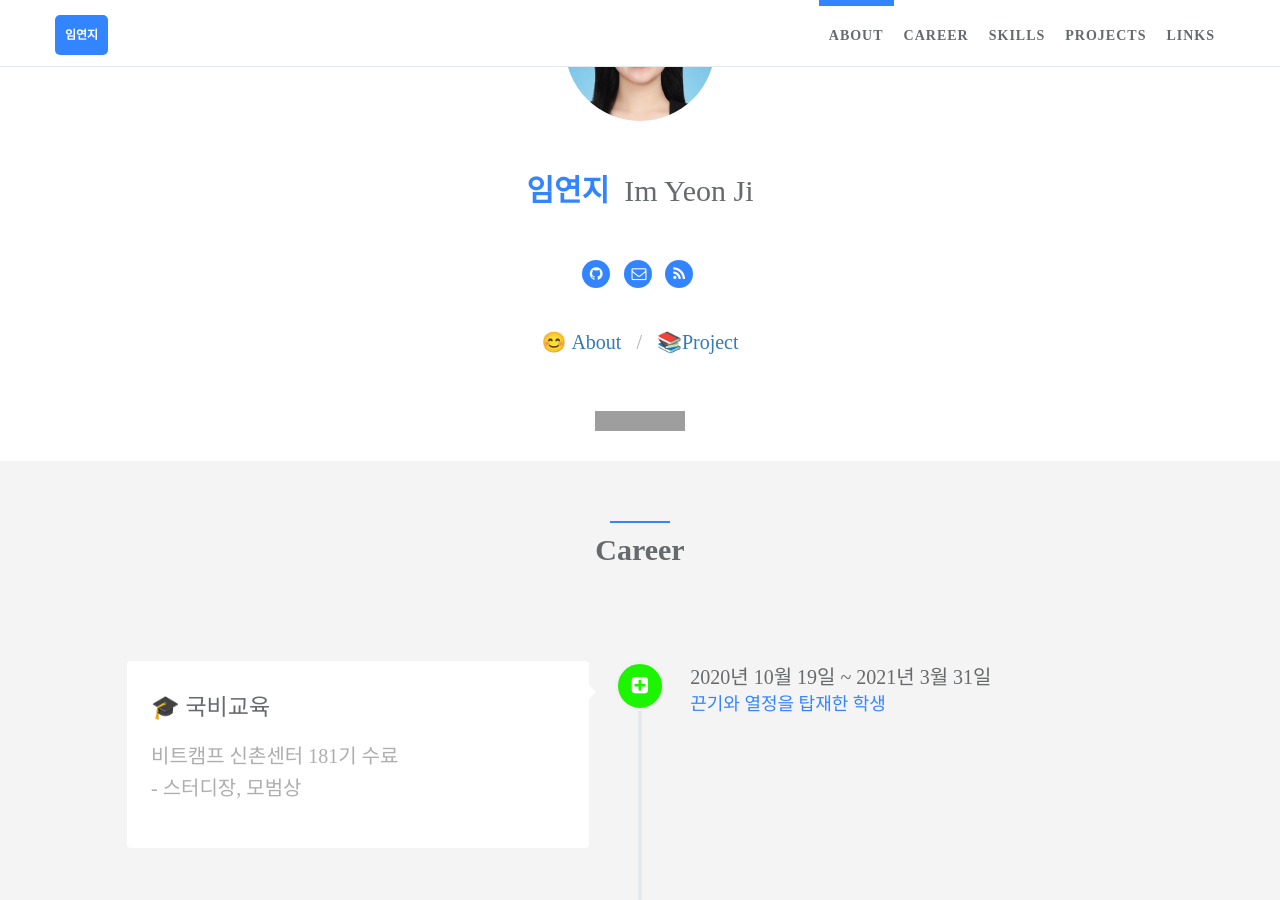
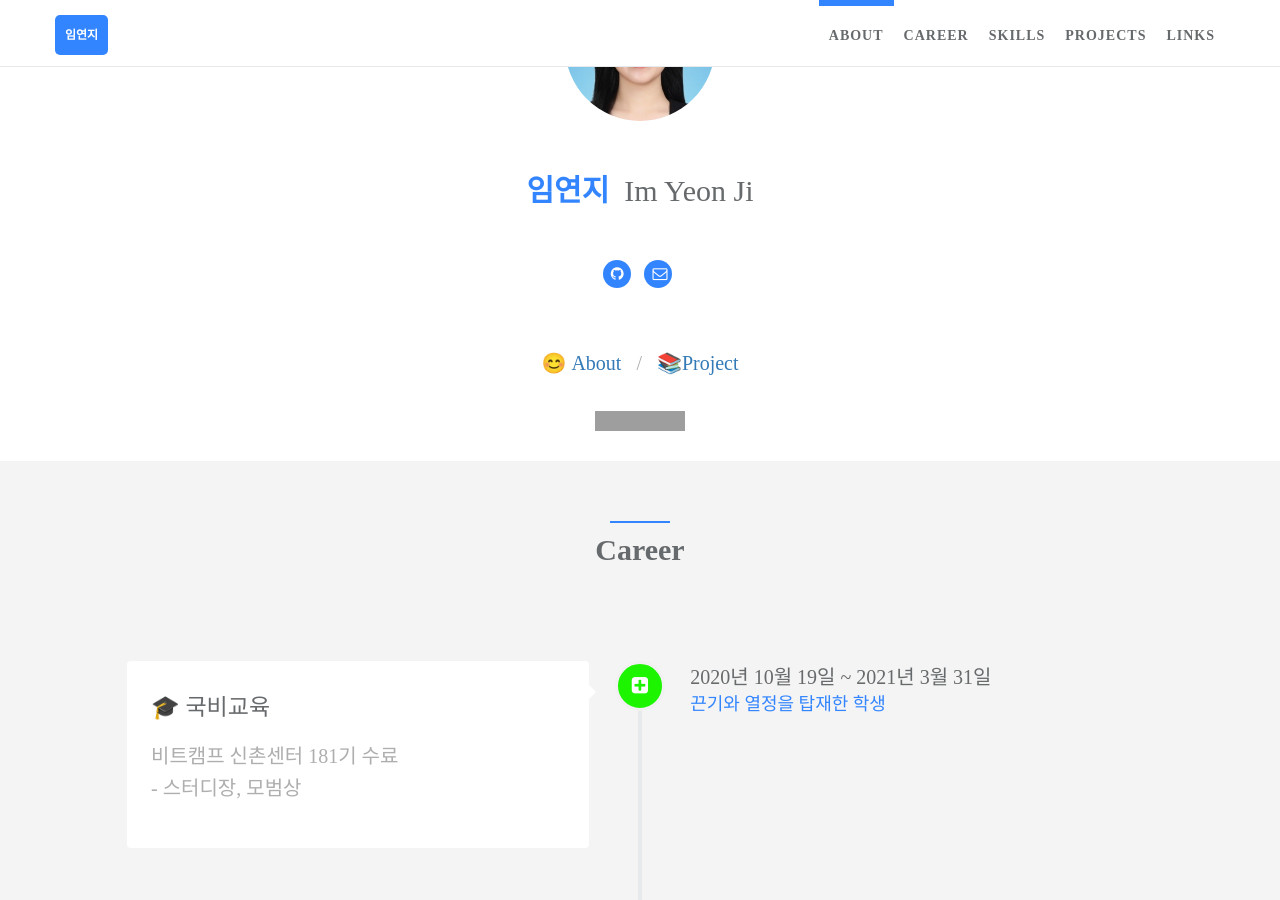
Before and after one commit to Limy-901/Limy-901.github.io, a Jekyll site: the page built from index.html, in a window 1280 px wide and 900 px high, scrolled down 524 px. Built offline with Jekyll 4.4.1, drawn with Linux system fonts in a browser that asks for light colours; some web fonts are replaced; grey boxes are pictures that could not be loaded.

Commit message:
210503 Update about

```diff
--- a/_includes/sections/about.html
+++ b/_includes/sections/about.html
@@ -40,7 +40,6 @@
                     {% if site.author.email %}
                     <li><a href="mailto:{{ site.author.email }}"><i class="fa fa-envelope-o"></i></a></li>
                     {% endif %}
-                    <li><a href="{{ site.baseurl }}/feed.xml" target="blank"><i class="fa fa-rss"></i></a></li>
                     {% if site.author.cv %}
                     <li><a href="{{ site.author.cv }}" target="blank"><i class="fa fa-file-pdf-o"></i></a></li>
                     {% endif %}
@@ -57,10 +56,10 @@
             </div>
         </div>
         {% endfor %}
-    </div>
+    </div><br>
     <div class="row">
         <div class="col-lg-8 col-lg-offset-2 text-center m-t-lg m-b-lg wow zoomIn">
-            <p style="font-size:2rem;"><span data-i18n="about_me.des">{{ site.author.desc }}</span></p><br><br>
+            <p style="font-size:2rem;"><span data-i18n="about_me.des">{{ site.author.desc }}</span></p><br>
             <div style="text-align: center;">
                 <a href="https://hits.seeyoufarm.com"><img src="https://hits.seeyoufarm.com/api/count/incr/badge.svg?url=https%3A%2F%2Flimy-901.github.io&count_bg=%233385FF&title_bg=%23CFCFCF&icon=baidu.svg&icon_color=%23FFFFFF&title=Limy&edge_flat=false"/></a>
             </div>
```
